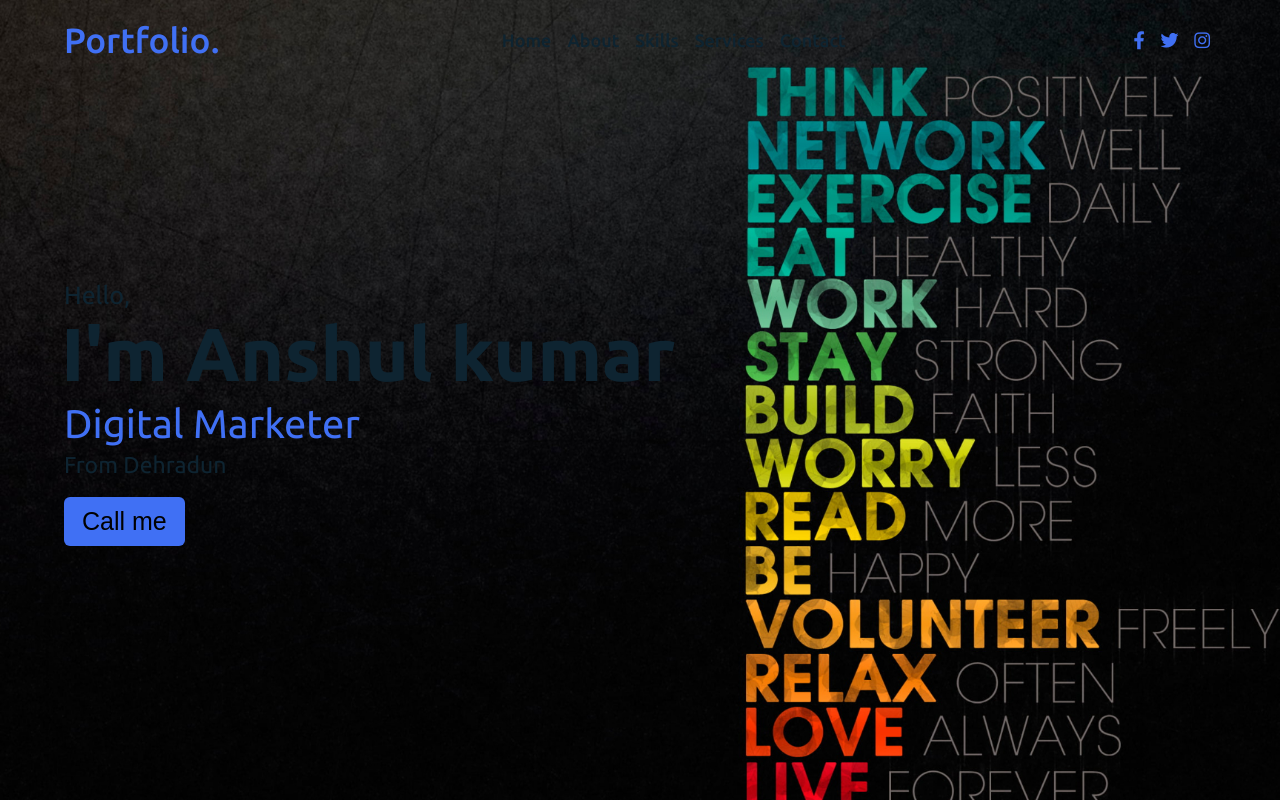
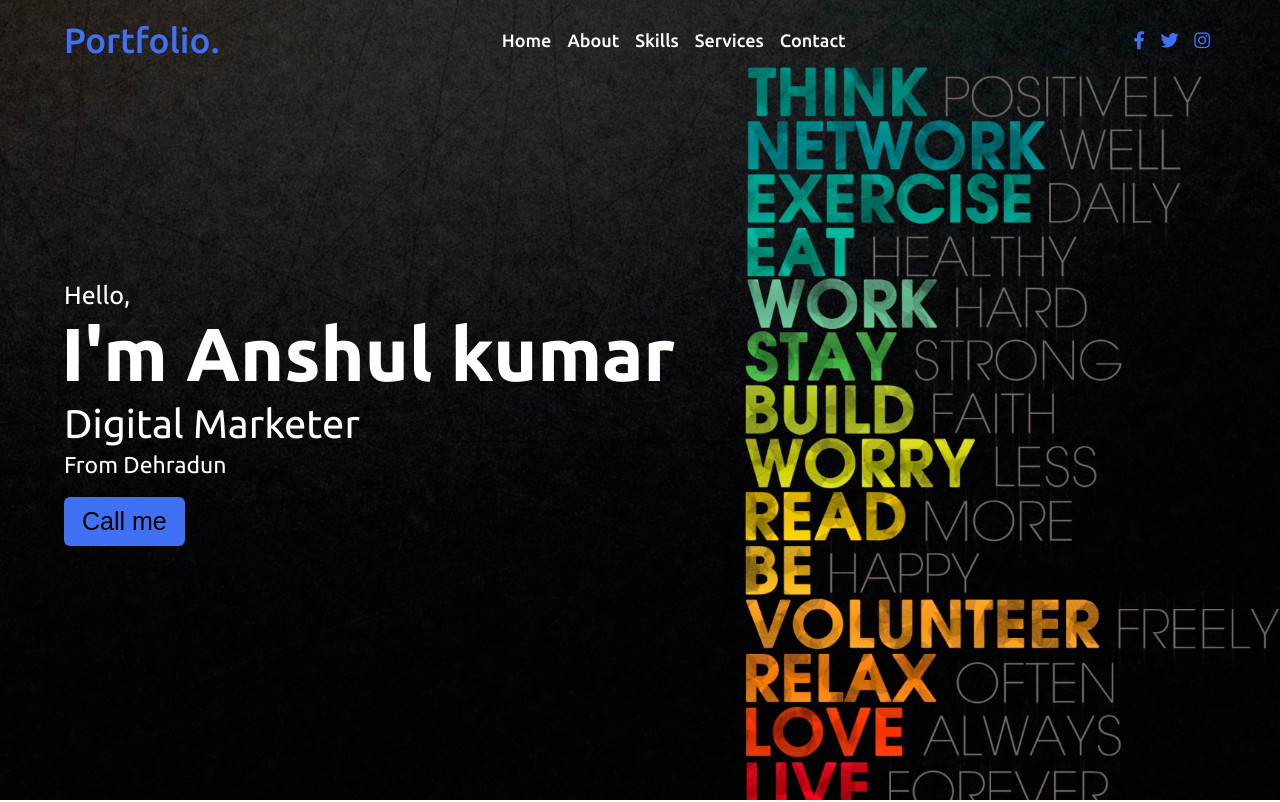
Before and after one commit to anshul8745/My_Portfolio, a plain HTML site: page index.html in a window 1280 px wide. Shown: the top 802 px of the page. Drawn offline with Linux system fonts and the light colour scheme.

Commit message:
Text color change

```diff
--- a/style.css
+++ b/style.css
@@ -63,7 +63,7 @@ nav .navbar .menu li{
 .navbar .menu a{
   font-size: 18px;
   font-weight: 500;
-  color: #0E2431;
+  color: #ffffff;
   padding: 6px 0;
   transition: all 0.4s ease;
 }
@@ -127,10 +127,10 @@ nav.sticky .menu-btn{
 }
 .home .text-one{
   font-size: 25px;
-  color: #0E2431;
+  color: #ffffff;
 }
 .home .text-two{
-  color: #0E2431;
+  color: #ffffff;
   font-size: 75px;
   font-weight: 600;
   margin-left: -3px;
@@ -138,12 +138,12 @@ nav.sticky .menu-btn{
 .home .text-three{
   font-size: 40px;
   margin: 5px 0;
-  color: #4070f4;
+  color: #ffffff;
 }
 .home .text-four{
   font-size: 23px;
   margin: 5px 0;
-  color: #0E2431;
+  color: #ffffff;
 }
 .home .button{
   margin: 14px 0;
```
